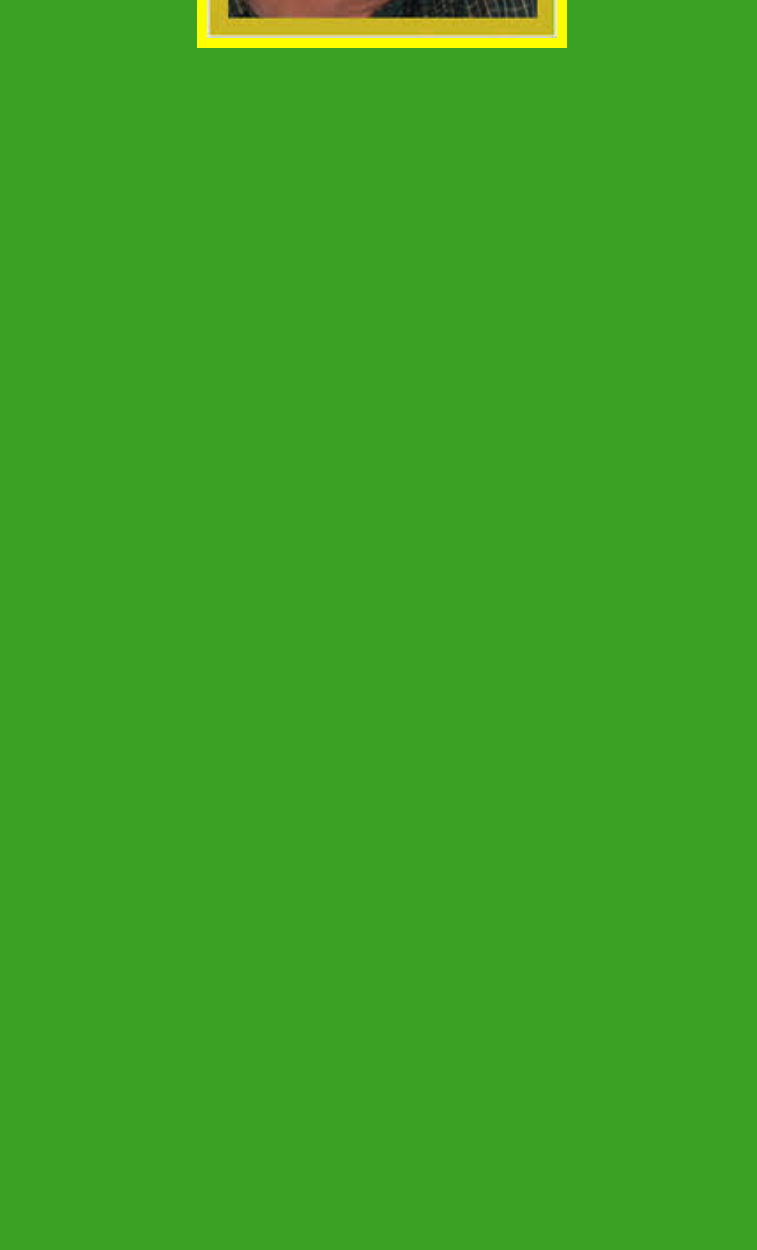
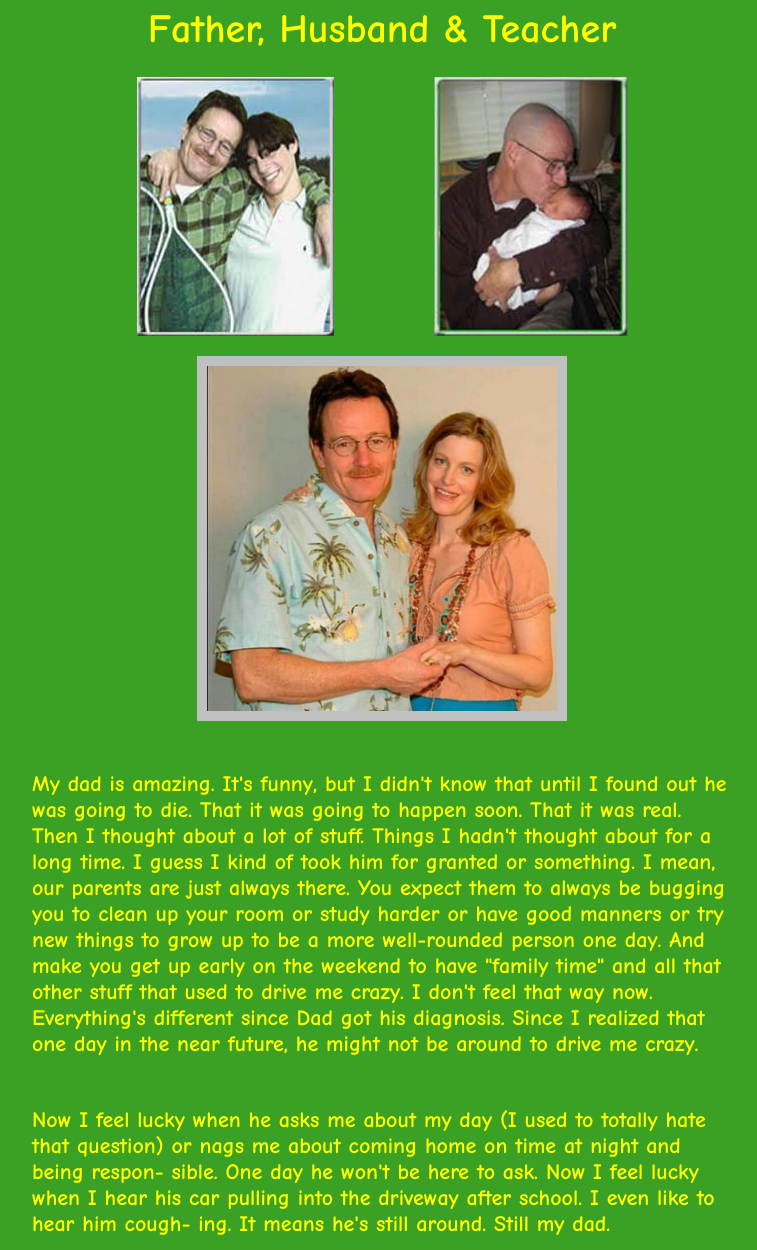
Before and after one commit to jdn299/SAVE-WALTER-WHITE, a plain HTML site: page index.html in a window 1280 px wide. Shown: the part 650-1900 px from the top of the page, without its empty margins (258-1015 px from the left). Before the commit the page ends 800 px from the top, so only its background shows below. Drawn offline with Linux system fonts and the light colour scheme.

Commit message:
whole lot of work lol

```diff
--- a/css/style.css
+++ b/css/style.css
@@ -16,9 +16,39 @@ h2{
     font-family: "comic sans ms";
     font-size: 40px;
 }
+h3{
+    color: yellow;
+    font-family: "comic sans ms";
+    font-size: 22px;
+    margin: 10px;
+}
 header img{
     width: 350px;
     height: auto;
     border: 10px solid yellow;
+}
+
+main {
+    width: 800px;
+    margin: 0 auto; /* Centers the main content */
+}
+.image-container {
+  display: flex;            /* put images side by side */
+  justify-content: center;  /* center them horizontally */
+  gap: 100px;                /* space between images */
+  margin-bottom: 20px;      /* space below the images */
+}
+
+.image-container img {
+  max-width: 500px;  /* optional: control image size */
+  height: auto;
+}
+.walt-sky-container img {
+    justify-content: center;
+    max-width: 350px;
+    height: auto;
+    border: silver 10px solid;
+    display: block;
+    margin: 0 auto; /* Centers the image */
 
 }
--- a/index.html
+++ b/index.html
@@ -14,16 +14,49 @@
             margin: 5px;
             ">Walter White</h1>
 
+        <img src="./img/headshot.jpeg" alt="Picutre of Walter White" class="header-image" >
+
         <h2 style="
             margin: 5px;
             ">Father, Husband & Teacher</h2>
-        <img src="./img/headshot.jpeg" alt="Picutre of Walter White" class="header-image">
-
 
     </header>
 
     <!-- Main content of the page -->
     <main>
+  <div class="image-container">
+    <img src="./img/walt-jr-day.jpeg" alt="First image">
+    <img src="./img/walt-baby-kiss.jpeg" alt="Second image">
+  </div>
+
+    <div class="walt-sky-container">
+         <img src="./img/walt-sky.jpg" alt="Third image">
+    </div>
+
+  <h3 style="margin: 50px">
+    My dad is amazing. It's funny, but I didn't know that until I
+found out he was going to die.  That it was going to happen
+soon.  That it was real.  Then I thought about a lot of stuff.
+Things I hadn't thought about for a long time.  I guess I kind
+of took him for granted or something.  I mean, our parents are
+just always there.  You expect them to always be bugging you
+to clean up your room or study harder or have good manners or
+try new things to grow up to be a more well-rounded person one
+day.  And make you get up early on the weekend to have
+"family time" and all that other stuff that used to drive me
+crazy.  I don't feel that way now.  Everything's different since
+Dad got his diagnosis.  Since I realized that one day in the
+near future, he might not be around to drive me crazy.
+  </h3>
+
+<h3 style="
+            margin: 50px;
+            ">Now I feel lucky when he asks me about my day (I used to totally hate that
+question) or nags me about coming home on time at night and being respon-
+sible. One day he won't be here to ask.     Now I feel lucky when I hear
+his car pulling into the driveway after school. I even like to hear him cough-
+ing. It means he's still around. Still my dad.
+</h3>
 
     </main>
 
```
Also changed, not shown: img/walt-baby-kiss.jpeg (added), img/walt-fam.jpeg (added), img/walt-jr-couch.jpg (added), img/walt-jr-day.jpeg (added), img/walt-sky.jpg (added).
